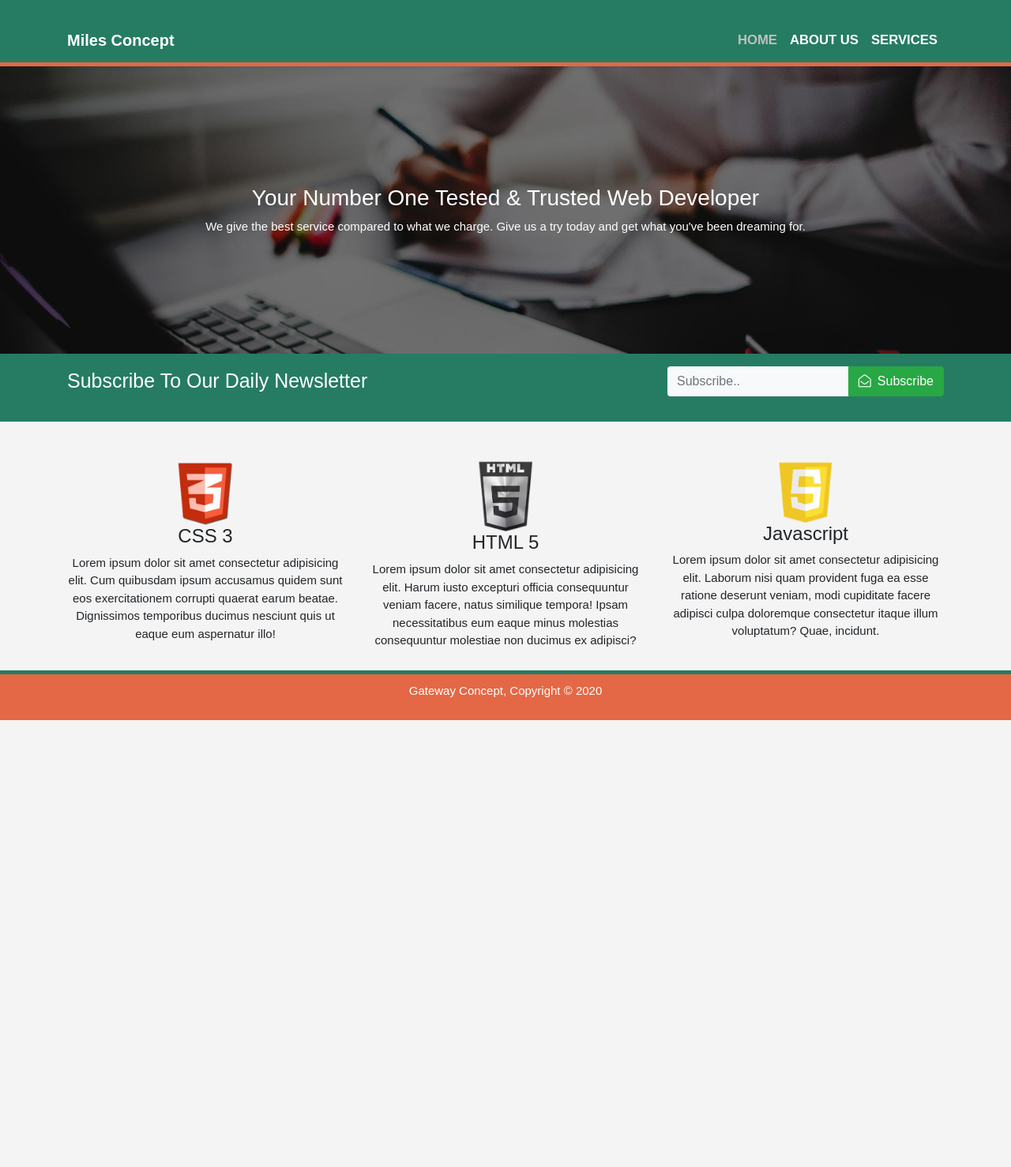
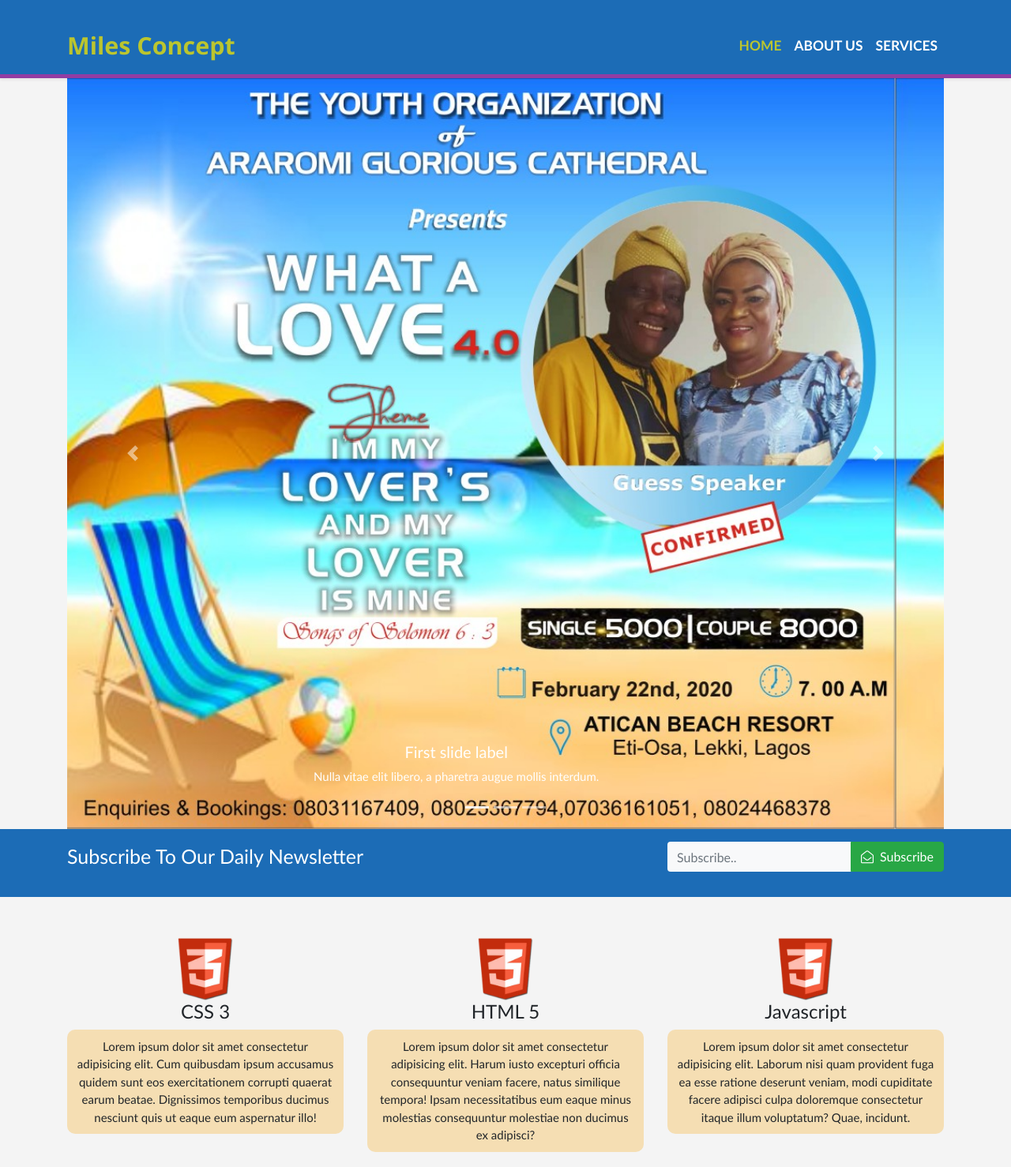
Before and after one commit to miles-lab/gateway, a plain HTML site: page index.html in a window 1280 px wide. Shown: the top 1478 px of the page at 79% size. Before the commit the page ends 912 px from the top, so only its background shows below. Drawn offline with Linux system fonts and the light colour scheme.

Commit message:
added some new changes in the about

```diff
--- a/css/gateway.css
+++ b/css/gateway.css
@@ -1,5 +1,5 @@
 body {
-  font-family: Arial, Helvetica, sans-serif;
+  font-family: 'Trebuchet MS', 'Lucida Sans Unicode', 'Lucida Grande', 'Lucida Sans', 'Arial, sans-serif';
   font-size: 15px;
   line-height: 1.5;
   padding: 0;
@@ -9,7 +9,7 @@ body {
 
 
 .current{
-color: silver;
+color: rgb(187, 197, 47);
 
 }
 
@@ -29,25 +29,27 @@ color: silver;
 
 /* header */
 .navbar {
-  background-color: rgb(38, 124, 98)!important;
-  font-weight: 700;
+  background-color: rgb(28, 108, 182)!important;
+  font-weight: 800;
   color: white !important;
   padding-top: 30px;
   min-height: 60px;
-  border-bottom: #e46845 5px solid;
+  border-bottom: #923da3 5px solid;
   }
 
    .container .navbar-brand {
-    color: white !important;
+    color: rgb(187, 197, 47) !important;
+    font-size: 3.5ch;
+    font-family: 'Segoe UI', Tahoma, Geneva, Verdana, sans-serif;
 
   }
   .navbar-light .navbar-nav .nav-link {
-    color: white;
+    color: white !important;
     font-size: 2ch;
     font-weight: 700;
   }
   .navbar-light .navbar-nav .nav-link:hover{
-    color: #e46845
+    color: #83321b !important;
   }
 
 
@@ -123,6 +125,12 @@ header a:hover {
 }
 
 /* newsletter */
+#newsletter{
+background-color: rgb(28, 108, 182);
+color: white;
+/* padding-top: ; */
+
+}
 #newsletter h1 {
   margin-top: 10px;
   float: left;
@@ -152,6 +160,14 @@ header a:hover {
   padding: 10px auto;
 }
 
+#boxes p{
+  background: wheat;
+  padding: 10px;
+  border-radius: 10px;
+  display: block;
+  /* shape-outside: 10px; */
+}
+
 #boxes .box img {
   width: 70px;
 }
@@ -172,6 +188,8 @@ article#page-col {
 /* catalogue sliders */
 #slider {
   width: 100%;
+  object-fit: cover;
+
 }
 
 .carouser-caption {
@@ -188,27 +206,14 @@ article#page-col {
 /* footer */
 footer {
   text-align: center;
-  background-color: #e46845;
+  background-color: rgb(28, 108, 182);
   color: white;
   padding: 10px;
   margin-top: 10px;
-  border-top: 5px solid rgb(38, 124, 98);
+  border-top: 5px solid #923da3;
 }
 
 
-/* slider  */
-#slider .carousel-inner{
-  /* width: 50%; */
-    text-align: center;
-  /* margin:auto ; */
- /* padding-top: 10px; */
- transition: 0.2ms;
- height: 500px !important;
-}
-
-#slider .carousel-inner .carousel-item img{
-  object-fit: cover;
-}
 
 #about_us{
   margin-top: 30px;
@@ -219,3 +224,8 @@ footer {
   padding-top: 10px;
   padding-bottom: 20px;
 }
+#slider .carousel-inner .carousel-item img{
+ object-fit: cover;
+  width: 100%;
+
+}
--- a/index.html
+++ b/index.html
@@ -1,39 +1,55 @@
 <!DOCTYPE html>
 <html lang="en">
-
   <head>
-    <meta charset="UTF-8">
-    <meta name="viewport" content="width=device-width, initial-scale=1.0">
-    <meta name="description" content="Think Web Development, Think Gateway">
-    <meta name="keywords" content="Web Development, Affordable Web Design and Development">
-    <meta name="author" content="Olatunji Miles">
+    <meta charset="UTF-8" />
+    <meta name="viewport" content="width=device-width, initial-scale=1.0" />
+    <meta name="description" content="Think Web Development, Think Gateway" />
+    <meta
+      name="keywords"
+      content="Web Development, Affordable Web Design and Development"
+    />
+    <meta name="author" content="Olatunji Miles" />
     <title>Miles Concept | Welcome</title>
-    <link rel="stylesheet" href="https://cdnjs.cloudflare.com/ajax/libs/font-awesome/4.7.0/css/font-awesome.min.css" />
-    <link rel="stylesheet" href="css/vendors/bootstrap.min.css">
-    <link rel="stylesheet" href="./css/gateway.css">
-    <link rel="stylesheet" href="css/vendors/animate.min.css">
-    <link rel="shortcut icon" href="img/nysc logo.png" type="image/x-icon">
+    <link
+      rel="stylesheet"
+      href="https://cdnjs.cloudflare.com/ajax/libs/font-awesome/4.7.0/css/font-awesome.min.css"
+    />
+    <link rel="stylesheet" href="css/vendors/bootstrap.min.css" />
+    <link rel="stylesheet" href="./css/gateway.css" />
+    <link rel="stylesheet" href="css/vendors/animate.min.css" />
+    <link rel="shortcut icon" href="img/nysc logo.png" type="image/x-icon" />
   </head>
 
   <body>
     <nav class="navbar navbar-expand-lg navbar-light bg-light shadow-sm">
       <div class="container">
         <a class="navbar-brand" href="#">Miles Concept</a>
-            <button class="navbar-toggler" type="button" data-toggle="collapse" data-target="#navbarSupportedContent"
-                aria-controls="navbarSupportedContent" aria-expanded="false" aria-label="Toggle navigation">
+        <button
+          class="navbar-toggler"
+          type="button"
+          data-toggle="collapse"
+          data-target="#navbarSupportedContent"
+          aria-controls="navbarSupportedContent"
+          aria-expanded="false"
+          aria-label="Toggle navigation"
+        >
           <span class="navbar-toggler-icon"></span>
         </button>
 
         <div class="collapse navbar-collapse" id="navbarSupportedContent">
           <ul class="navbar-nav ml-auto">
             <li class="nav-item">
-                        <a class="nav-link text-uppercase" href="index.html"><span class="current">Home</span></a>
+              <a class="nav-link text-uppercase" href="index.html"
+                ><span class="current">Home</span></a
+              >
             </li>
             <li class="nav-item">
               <a href="about.html" class="nav-link text-uppercase">About Us</a>
             </li>
             <li class="nav-item">
-                        <a href="services.html" class="nav-link text-uppercase">Services</a>
+              <a href="services.html" class="nav-link text-uppercase"
+                >Services</a
+              >
             </li>
           </ul>
         </div>
@@ -41,7 +57,7 @@
     </nav>
 
     <!-- preface starts -->
-    <section id="preface">
+    <!-- <section id="preface">
         <div class="container pt-5 pb-5" id="preface2">
             <div class="row">
                 <div class="col-12">
@@ -55,10 +71,99 @@
                 </div>
             </div>
         </div>
-    </section>
+    </section> -->
+
+    <!-- <div id="slider" class="carousel slide" data-ride="carousel">
+        <ol class="carousel-indicators">
+            <li data-target="#slider" data-slide-to="0" class="active"></li>
+            <li data-target="#slider" data-slide-to="1"></li>
+            <li data-target="#slider" data-slide-to="2"></li>
+        </ol>
+        <div class="carousel-inner">
+            <div class="carousel-item active">
+                <img src="img/ny.jpg" class="d-block w-100" alt="..." />
+            </div>
+            <div class="carousel-item">
+                <img src="img/chicago.jpg" class="d-block w-100" alt="..." />
+            </div>
+            <div class="carousel-item">
+                <img src="img/la.jpg" class="d-block w-100" alt="..." />
+            </div>
+        </div>
+        <a class="carousel-control-prev" href="#slider" role="button" data-slide="prev">
+            <span class="carousel-control-prev-icon" aria-hidden="true"></span>
+            <span class="sr-only">Previous</span>
+        </a>
+        <a class="carousel-control-next" href="#slider" role="button" data-slide="next">
+            <span class="carousel-control-next-icon" aria-hidden="true"></span>
+            <span class="sr-only">Next</span>
+        </a>
+    </div> -->
+
+     <div class="container">
+    <div
+      id="slider"
+      class="carousel slide"
+      data-ride="carousel"
+    >
+      <ol class="carousel-indicators">
+        <li
+          data-target="#slider"
+          data-slide-to="0"
+          class="active"
+        ></li>
+        <li data-target="#slider" data-slide-to="1"></li>
+        <li data-target="#slider" data-slide-to="2"></li>
+      </ol>
+      <div class="carousel-inner">
+        <div class="carousel-item active">
+          <img src="img/1.jpg"  alt="..." />
+          <div class="carousel-caption d-none d-md-block">
+            <h5>First slide label</h5>
+            <p>Nulla vitae elit libero, a pharetra augue mollis interdum.</p>
+          </div>
+        </div>
+        <div class="carousel-item">
+          <img src="img/2.jpg"  alt="..." />
+          <div class="carousel-caption d-none d-md-block">
+            <h5>Second slide label</h5>
+            <p>Lorem ipsum dolor sit amet, consectetur adipiscing elit.</p>
+          </div>
+        </div>
+        <div class="carousel-item">
+          <img src="img/3.jpg"  alt="..." />
+          <div class="carousel-caption d-none d-md-block">
+            <h5>Third slide label</h5>
+            <p>
+              Praesent commodo cursus magna, vel scelerisque nisl consectetur.
+            </p>
+          </div>
+        </div>
+      </div>
+      <a
+        class="carousel-control-prev"
+        href="#slider"
+        role="button"
+        data-slide="prev"
+      >
+        <span class="carousel-control-prev-icon" aria-hidden="true"></span>
+        <span class="sr-only">Previous</span>
+      </a>
+      <a
+        class="carousel-control-next"
+        href="#slider"
+        role="button"
+        data-slide="next"
+      >
+        <span class="carousel-control-next-icon" aria-hidden="true"></span>
+        <span class="sr-only">Next</span>
+      </a>
+    </div>
+</div>
+</div>
 
     <!-- newsletter starts -->
-    <section style="background-color: rgb(38, 124, 98);" class="text-white">
+    <section style="background-color:  rgb(28, 108, 182);" class="text-white">
       <div class="container py-3" id="subscribe">
         <div class="row">
           <div class="col-md-8">
@@ -67,10 +172,18 @@
           <div class="col-md-4">
             <form action="" method="GET">
               <div class="input-group mb-3">
-                            <input type="search" name="search" class="form-control border-0 bg-light"
-                                placeholder="Subscribe.." id="search" data-title="Enter Your Email"
-                                data-toggle="tooltip" data-placement="left" aria-describedby="button-addon2"
-                                required="" />
+                <input
+                  type="search"
+                  name="search"
+                  class="form-control border-0 bg-light"
+                  placeholder="Subscribe.."
+                  id="search"
+                  data-title="Enter Your Email"
+                  data-toggle="tooltip"
+                  data-placement="left"
+                  aria-describedby="button-addon2"
+                  required=""
+                />
                 <div class="input-group-append">
                   <button class="btn btn-success" id="button-addon2">
                     <i class="fa fa-envelope-open-o mr-2"></i>Subscribe
@@ -88,24 +201,37 @@
       <div class="container">
         <div class="row">
           <div class="col-md-4 box animate__animated animate__backInDown">
-                   <img src="./img/logo_css.png" alt="">
+            <img src="./img/logo_css.png" alt="" />
             <h4>CSS 3</h4>
-                   <p>Lorem ipsum dolor sit amet consectetur adipisicing elit. Cum quibusdam ipsum accusamus quidem sunt eos exercitationem corrupti quaerat earum beatae. Dignissimos temporibus ducimus nesciunt quis ut eaque eum aspernatur illo!</p>
+            <p>
+              Lorem ipsum dolor sit amet consectetur adipisicing elit. Cum
+              quibusdam ipsum accusamus quidem sunt eos exercitationem corrupti
+              quaerat earum beatae. Dignissimos temporibus ducimus nesciunt quis
+              ut eaque eum aspernatur illo!
+            </p>
           </div>
 
           <div class="col-md-4 box animate__animated animate__backInDown">
-                    <img src="./img/logo_html.png" alt="">
+            <img src="./img/logo_css.png" alt="" />
             <h4>HTML 5</h4>
-                    <p>Lorem ipsum dolor sit amet consectetur adipisicing elit. Harum iusto excepturi officia consequuntur veniam facere, natus similique tempora! Ipsam necessitatibus eum eaque minus molestias consequuntur molestiae non ducimus ex adipisci?</p>
+            <p>
+              Lorem ipsum dolor sit amet consectetur adipisicing elit. Harum
+              iusto excepturi officia consequuntur veniam facere, natus
+              similique tempora! Ipsam necessitatibus eum eaque minus molestias
+              consequuntur molestiae non ducimus ex adipisci?
+            </p>
           </div>
 
           <div class="col-md-4 box animate__animated animate__backInDown">
-                    <img src="./img/logo_js.png" class="">
+            <img src="./img/logo_css.png" class="" />
             <h4 c>Javascript</h4>
-                    <p>Lorem ipsum dolor sit amet consectetur adipisicing elit. Laborum nisi quam provident fuga ea esse ratione deserunt veniam, modi cupiditate facere adipisci culpa doloremque consectetur itaque illum voluptatum? Quae, incidunt.</p>
-
+            <p>
+              Lorem ipsum dolor sit amet consectetur adipisicing elit. Laborum
+              nisi quam provident fuga ea esse ratione deserunt veniam, modi
+              cupiditate facere adipisci culpa doloremque consectetur itaque
+              illum voluptatum? Quae, incidunt.
+            </p>
           </div>
-
         </div>
       </div>
     </section>
@@ -120,7 +246,17 @@
 
     <script>
       $("[data-toggle='tooltip']").tooltip();
+
+      (function () {
+        console.log("hello");
+      })();
+
+      function calculate(operator, value1, value2) {
+        if (operator == "+") return value1 + value2;
+        if (operator == "-") return value1 - value2;
+      }
+
+      calculate("+", 90, 90);
     </script>
   </body>
-
 </html>
```
Also changed, not shown: about.html (+14 -5 lines), index01.html (+0 -11 lines). Lines whose indentation alone changed are shown as unchanged.
